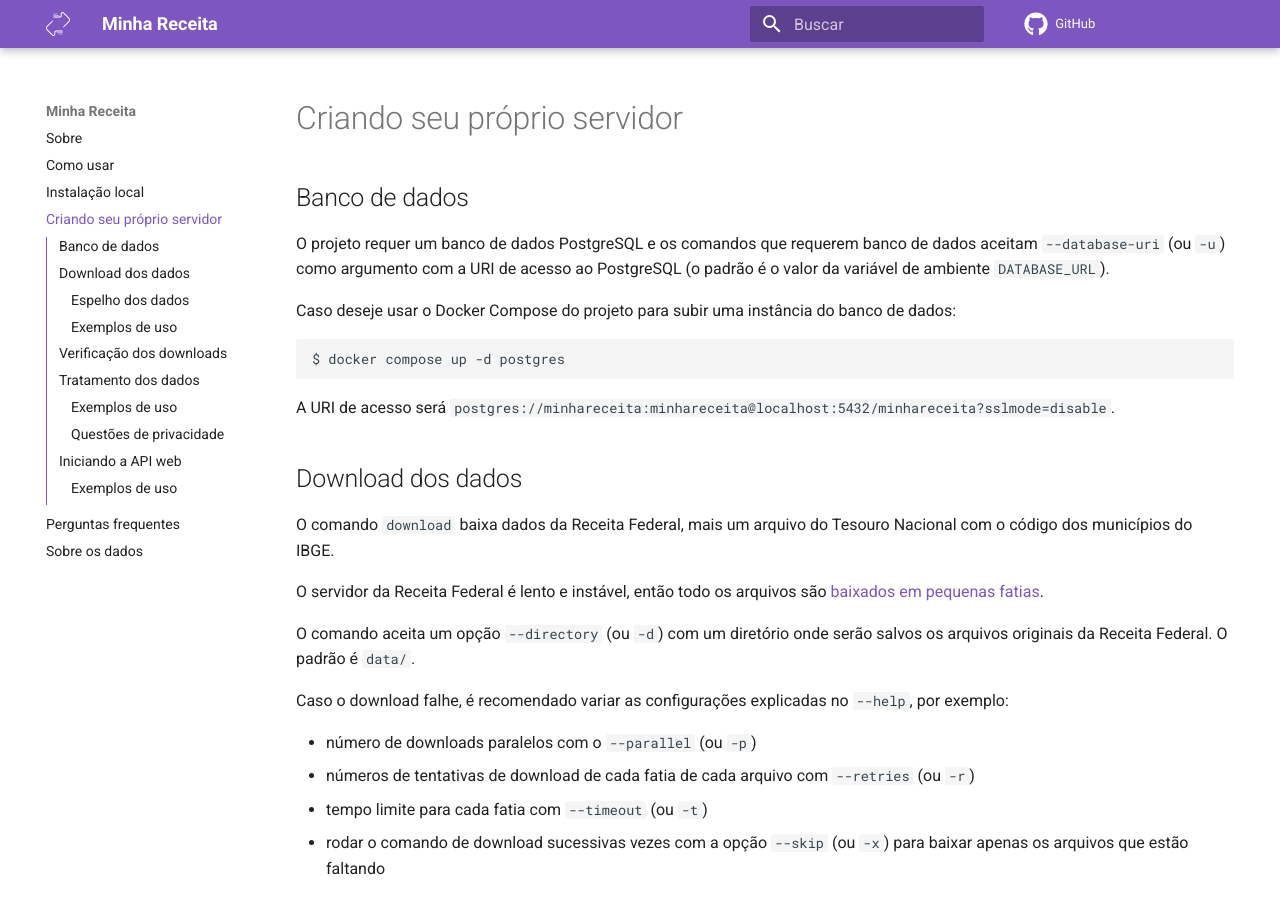
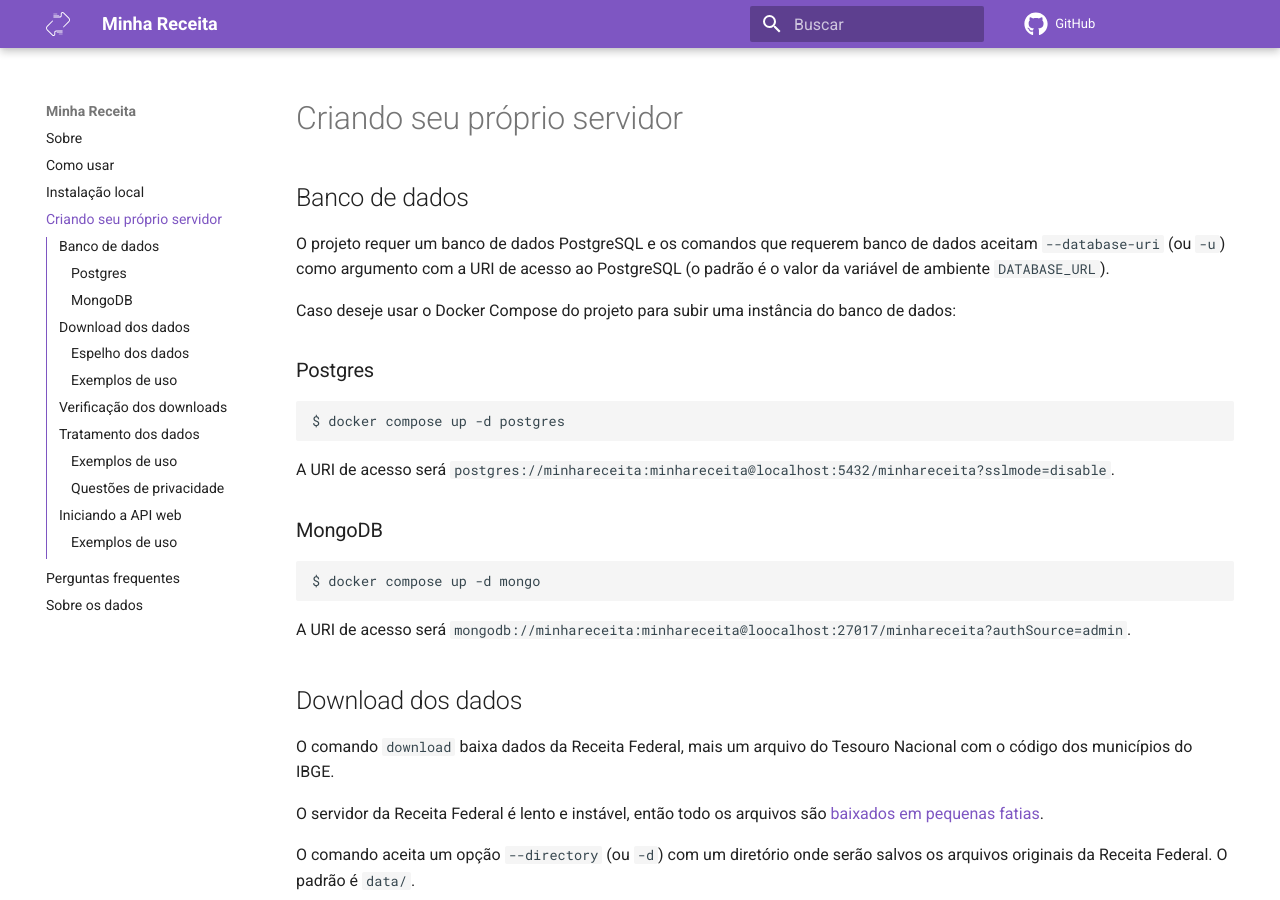
Before and after one commit to cuducos/minha-receita, an MkDocs documentation site: the page built from docs/servidor.md, in a window 1280 px wide and 900 px high. Built offline with MkDocs 1.6.1 and Material for MkDocs 9.7.7, drawn with Linux system fonts in a browser that asks for light colours; comment, search, counter and statistics services are not loaded.

Commit message:
update doc to mongodb

````diff
--- a/docs/servidor.md
+++ b/docs/servidor.md
@@ -6,11 +6,21 @@ O projeto requer um banco de dados PostgreSQL e os comandos que requerem banco d
 
 Caso deseje usar o Docker Compose do projeto para subir uma instância do banco de dados:
 
+### Postgres
+
 ```console
 $ docker compose up -d postgres
 ```
 
 A URI de acesso será `postgres://minhareceita:minhareceita@localhost:5432/minhareceita?sslmode=disable`.
+
+### MongoDB
+
+```console
+$ docker compose up -d mongo
+```
+
+A URI de acesso será `mongodb://minhareceita:minhareceita@loocalhost:27017/minhareceita?authSource=admin`.
 
 ## Download dos dados
 
````
Also changed, not shown: CONTRIBUTING.md (+29 -2 lines).
